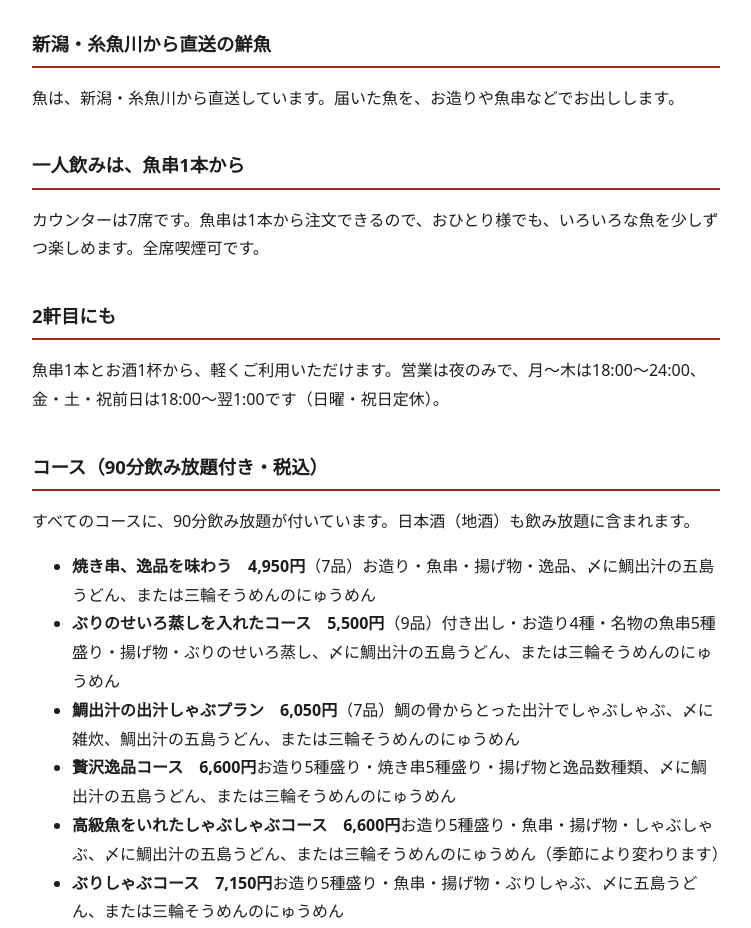
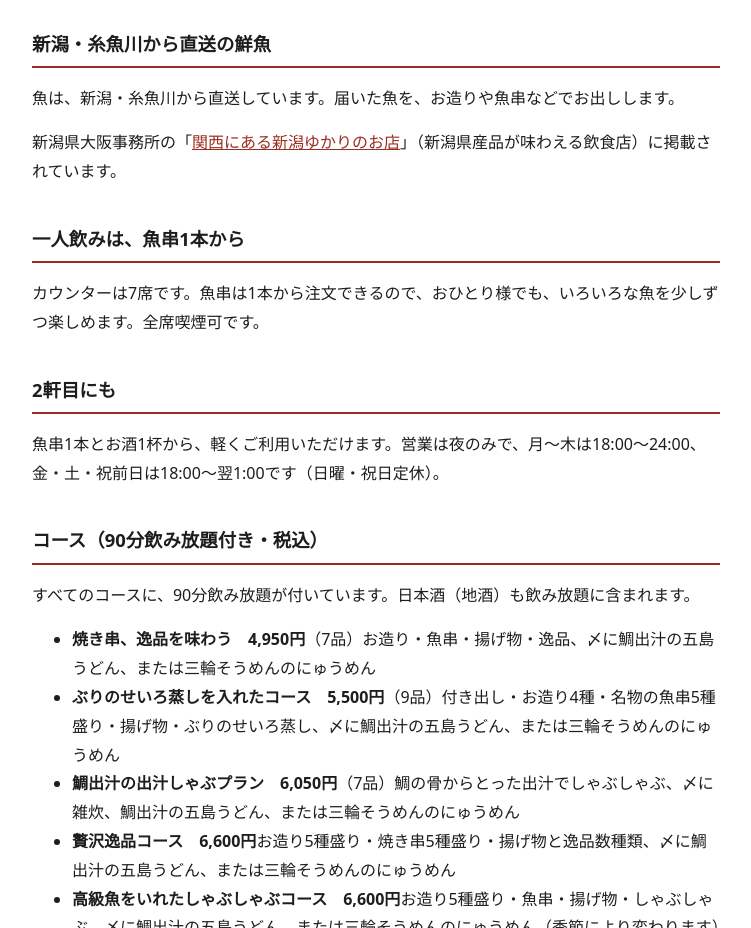
Before and after one commit to chissaiocchan-star/uokushi-guide, a plain HTML site: page index.html in a window 1280 px wide. Shown: the part 2160-3088 px from the top of the page, without its empty margins (264-1015 px from the left). Drawn offline with Linux system fonts and the light colour scheme.

Commit message:
産地の欄に、新潟県大阪事務所「関西にある新潟ゆかりのお店」への掲載とリンクを追加
Co-Authored-By: Claude Sonnet 5.5 <noreply@anthropic.com>
Claude-Session: https://claude.ai/code/session_016d6wb4jgjsz96uvBCTzyJo

```diff
--- a/index.html
+++ b/index.html
@@ -77,6 +77,7 @@ footer{margin-top:40px;color:var(--sub);font-size:.85rem}
 <p>鯛の骨からとった鯛出汁が、お店の名前の由来です。鯛出汁しゃぶ、鯛出汁茶碗蒸し、〆の鯛出汁ラーメンなど、鯛の旨みを味わっていただけます。なんば駅徒歩4分・心斎橋駅徒歩6分です。</p>
 <h2 id="itoigawa">新潟・糸魚川から直送の鮮魚</h2>
 <p>魚は、新潟・糸魚川から直送しています。届いた魚を、お造りや魚串などでお出しします。</p>
+<p>新潟県大阪事務所の「<a href="https://www.pref.niigata.lg.jp/sec/osaka/kansaiyukari.html" rel="noopener">関西にある新潟ゆかりのお店</a>」（新潟県産品が味わえる飲食店）に掲載されています。</p>
 <h2 id="hitori">一人飲みは、魚串1本から</h2>
 <p>カウンターは7席です。魚串は1本から注文できるので、おひとり様でも、いろいろな魚を少しずつ楽しめます。全席喫煙可です。</p>
 <h2 id="nikenme">2軒目にも</h2>
```
